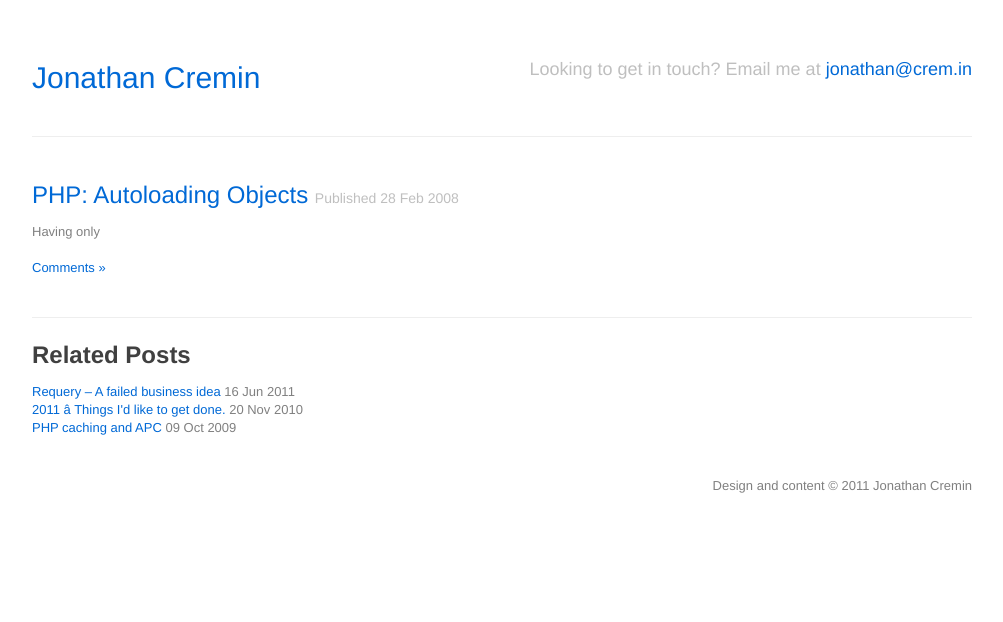
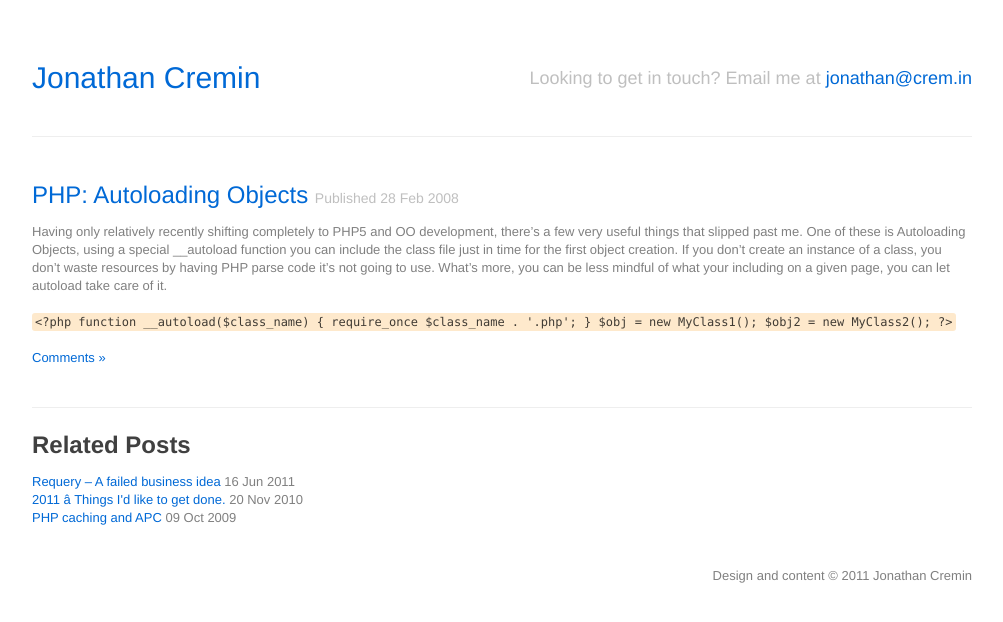
Before and after one commit to kudos/crem.in, a Jekyll site: the page built from _posts/2008-02-28-php-autoloading-objects.markdown, in a window 1280 px wide. Shown: the top 622 px of the page, without its empty margins (138-1141 px from the left). Built offline with Jekyll 4.4.1, drawn with Linux system fonts in a browser that asks for light colours; Markdown is read by kramdown in place of the engine named in the settings; comment, search, counter and statistics services are not loaded.

Commit message:
fixing a couple of blog posts, removing haxed inline styles, adding licence

```diff
--- a/_layouts/post.html
+++ b/_layouts/post.html
@@ -2,7 +2,7 @@
 layout: default
 ---
 <header>
-	<h1><a href="/">Jonathan Cremin</a> <small style="float:right">Looking to get in touch? Email me at <a href="mailto:jonathan@crem.in">jonathan@crem.in</a></small></h1>
+	<h1><a href="/">Jonathan Cremin</a> <small>Looking to get in touch? Email me at <a href="mailto:jonathan@crem.in">jonathan@crem.in</a></small></h1>
 </header>
 
 <hr />
--- a/_posts/2008-02-28-php-autoloading-objects.markdown
+++ b/_posts/2008-02-28-php-autoloading-objects.markdown
@@ -4,4 +4,13 @@ layout: post
 title: "PHP: Autoloading Objects"
 wordpress_url: http://crem.in/2008/02/28/php-autoloading-objects/
 ---
-Having only
+Having only relatively recently shifting completely to PHP5 and OO development, there’s a few very useful things that slipped past me. One of these is Autoloading Objects, using a special __autoload function you can include the class file just in time for the first object creation. If you don’t create an instance of a class, you don’t waste resources by having PHP parse code it’s not going to use. What’s more, you can be less mindful of what your including on a given page, you can let autoload take care of it.
+
+<code>&lt;?php
+function __autoload($class_name)
+{
+  require_once $class_name . '.php';
+}
+$obj  = new MyClass1();
+$obj2 = new MyClass2();
+?&gt;</code>
--- a/_posts/2008-03-03-romathony-ball-and-chain.markdown
+++ b/_posts/2008-03-03-romathony-ball-and-chain.markdown
@@ -4,4 +4,4 @@ layout: post
 title: Romanthony - Ball and Chain
 wordpress_url: http://crem.in/2008/03/03/romathony-ball-and-chain/
 ---
-<p>Aka "Balla". The most awesome tune in the history of Cork nightlife.
+Aka "Balla". The most awesome tune in the history of Cork nightlife.
--- a/css/style.css
+++ b/css/style.css
@@ -223,6 +223,12 @@ header{
 	margin-top: 40px;
 	margin-bottom: 40px;
 }
+
+header h1 small{
+	line-height: 36px;
+	float:right;
+}
+
 h2{
 	padding-bottom: 10px;
 }
--- a/index.html
+++ b/index.html
@@ -3,7 +3,7 @@ layout: default
 title: Jonathan Cremin &ndash; Web Hacker/Engineer/Developer
 ---
 <header>
-			<h1><a href="/">Jonathan Cremin</a> <small style="float:right">Looking to get in touch? Email me at <a href="mailto:jonathan@crem.in">jonathan@crem.in</a></small></h1>
+			<h1><a href="/">Jonathan Cremin</a> <small>Want to get in touch? Email me at <a href="mailto:jonathan@crem.in">jonathan@crem.in</a></small></h1>
 			<!-- About -->
 			<div id="about">
 				Jonathan is full-stack web hacker/engineer/developer living in Dublin, Ireland and working at <a href="http://www.hostelworld.com">Hostelworld</a>. He works on open source, web server stacks, XHTML/CSS, JavaScript and enjoys discovering new technologies. Jonathan's a sucker for good UX and design. He's also the founder of <a href="http://localhostr.com">Localhostr</a> and <a href="https://minthost.com">Minthost</a>.
```
Also changed, not shown: 1 other file.
